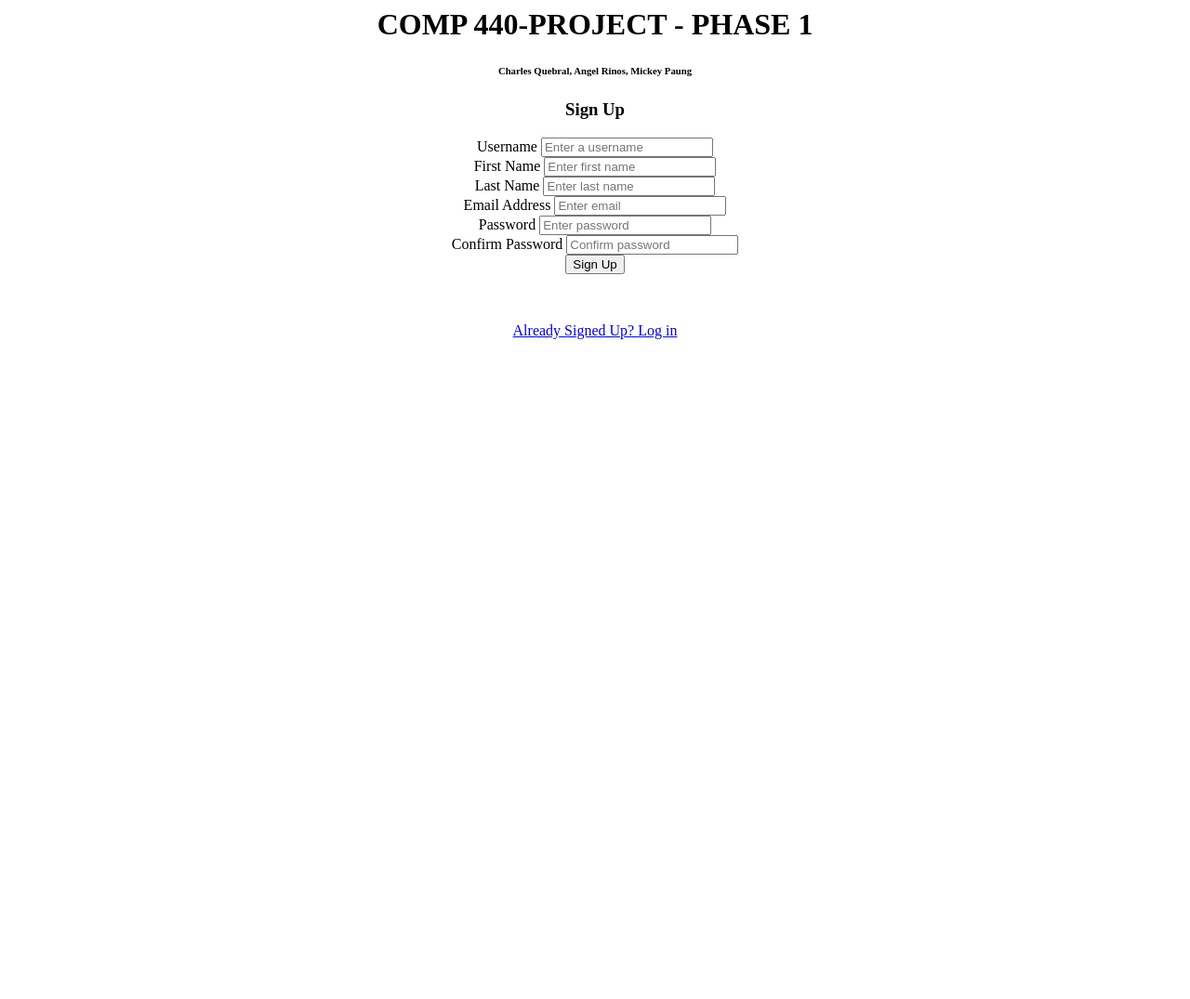
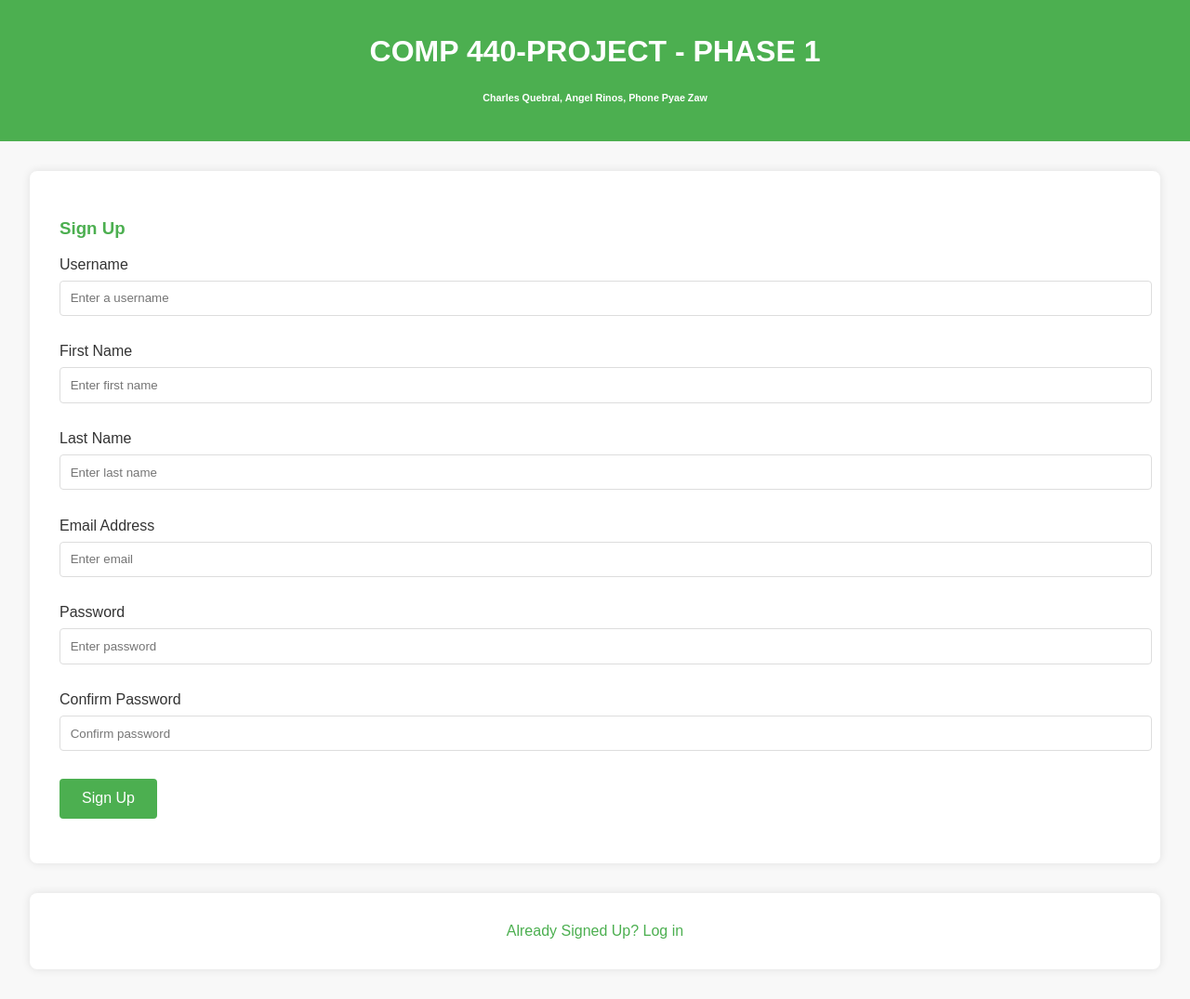
Before and after one commit to charlesquebral/440DBDesign-Project, a Flask app: page /signup in a window 1280 px wide. Shown: the whole page at 93% size. Before the commit the page ends 365 px from the top, so only its background shows below. Run offline with Flask 3, Linux system fonts and the light colour scheme; some libraries are stand-ins or nearby versions.

Commit message:
Changes made to login.html, index.html and signup.html also created style.css file

```diff
--- a/templates/signup.html
+++ b/templates/signup.html
@@ -1,48 +1,57 @@
-<html>
-    <head><h1 align="center">COMP 440-PROJECT - PHASE 1</h1>
-        <h6 align="center">Charles Quebral, Angel Rinos, Mickey Paung</h6>
-        <h3 align="center">Sign Up</h3>
-    </head>
-
-    <body>
-        <div class="signupform">
+<!DOCTYPE html>
+<html lang="en">
+<head>
+    <meta charset="UTF-8">
+    <meta name="viewport" content="width=device-width, initial-scale=1.0">
+    <meta name="description" content="Login to access COMP 440 Project">
+    <meta name="keywords" content="COMP 440, Project, Login">
+    <meta name="author" content="Charles Quebral, Angel Rinos, Phone Pyae Zaw">
+    <link rel="stylesheet" href="style.css">
+    <title>COMP 440-PROJECT - PHASE 1</title>
+</head>
+<body>
+    <header>
+        <h1>COMP 440-PROJECT - PHASE 1</h1>
+        <h6>Charles Quebral, Angel Rinos, Phone Pyae Zaw</h6>
+    </header>
+    <main>
+        <section class="signup-section">
+            <h3>Sign Up</h3>
             <form action="{{url_for('signup')}}" method="post" autocomplete="off">
-                <div align="center" class="form-group">
+                <div class="form-group">
                     <label for="username">Username</label>
-                    <input type="username" class="form-control" id="username" name="username" placeholder="Enter a username"/>
+                    <input type="text" class="form-control" id="username" name="username" placeholder="Enter a username" required/>
                 </div>
-                <div align="center" class="form-group">
+                <div class="form-group">
                     <label for="firstname">First Name</label>
-                    <input type="firstname" class="form-control" id="firstname" name="firstname" placeholder="Enter first name"/>
+                    <input type="text" class="form-control" id="firstname" name="firstname" placeholder="Enter first name" required/>
                 </div>
-                <div align="center" class="form-group">
+                <div class="form-group">
                     <label for="lastname">Last Name</label>
-                    <input type="lastname" class="form-control" id="lastname" name="lastname" placeholder="Enter last name"/>
+                    <input type="text" class="form-control" id="lastname" name="lastname" placeholder="Enter last name" required/>
                 </div>
-                <div align="center" class="form-group">
+                <div class="form-group">
                     <label for="email">Email Address</label>
-                    <input type="email" class="form-control" id="email" name="email" placeholder="Enter email"/>
+                    <input type="email" class="form-control" id="email" name="email" placeholder="Enter email" required/>
                 </div>
-                <div align="center" class="form-group">
-                    <label for="password">Password</label>
-                    <input type="password" class="form-control" id="password" name="password" placeholder="Enter password"/>
+                <div class="form-group">
+                    <!-- Added pattern for password: at least 8 characters, 1 uppercase, 1 number -->
+                    <label for="password" aria-label="Enter a password. It should be at least 8 characters long and contain at least 1 uppercase letter and 1 number.">Password</label>
+                    <input type="password" class="form-control" id="password" name="password" placeholder="Enter password" pattern="(?=.*\d)(?=.*[a-z])(?=.*[A-Z]).{8,}" required/>
                 </div>
-                <div align="center" class="form-group">
-                    <label for="cpassword">Confirm Password</label>
-                    <input type="cpassword" class="form-control" id="cpassword" name="cpassword" placeholder="Confirm password"/>
+                <div class="form-group">
+                    <label for="cpassword" aria-label="Confirm your password.">Confirm Password</label>
+                    <input type="password" class="form-control" id="cpassword" name="cpassword" placeholder="Confirm password" pattern="(?=.*\d)(?=.*[a-z])(?=.*[A-Z]).{8,}" required/>
                 </div>
-                <div align="center" class="button-group">
+                <div class="button-group">
                     <button type="submit" class="btn-primary">Sign Up</button>
                 </div>
-                <br>
                 <div class="msg">{{ msg }}</div>
             </form>
-        </div>
-        <br>
-        <div align="center" class="link-group">
-            <a id="sign up" href="login">Already Signed Up? Log in</a>
-        </div>
-    </body>
-    <br>
-
+        </section>
+        <section class="link-group">
+            <a href="login">Already Signed Up? Log in</a>
+        </section>
+    </main>
+</body>
 </html>
--- /dev/null
+++ b/templates/style.css
@@ -0,0 +1,96 @@
+:root {
+    --main-bg-color: #f8f8f8;
+    --main-accent-color: #4CAF50;
+    --main-text-color: #333;
+    --error-color: red;
+    --light-shadow: 0px 0px 10px rgba(0, 0, 0, 0.1);
+    --white-color: white;
+}
+
+body {
+    font-family: Arial, sans-serif;
+    background-color: var(--main-bg-color);
+    margin: 0;
+    padding: 0;
+}
+
+header {
+    background-color: var(--main-accent-color);
+    color: var(--white-color);
+    text-align: center;
+    padding: 1em;
+}
+
+main {
+    margin: 2em;
+}
+
+@media only screen and (max-width: 600px) {
+    main {
+        margin: 1em;
+    }
+}
+
+.signup-section, .link-group {
+    background-color: white;
+    padding: 2em;
+    margin: 2em 0;
+    border-radius: 8px;
+    box-shadow: 0px 0px 10px rgba(0, 0, 0, 0.1);
+}
+
+h3 {
+    color: #4CAF50;
+}
+
+.form-group {
+    margin-bottom: 1em;
+}
+
+label {
+    display: block;
+    margin-bottom: 0.5em;
+    color: #333;
+}
+
+input[type="text"],
+input[type="email"],
+input[type="password"] {
+    width: 100%;
+    padding: 0.8em;
+    border: 1px solid #ddd;
+    border-radius: 4px;
+    margin-bottom: 1em;
+}
+
+button.btn-primary {
+    background-color: #4CAF50;
+    color: white;
+    padding: 0.8em 1.5em;
+    border: none;
+    border-radius: 4px;
+    cursor: pointer;
+    font-size: 1em;
+}
+
+button.btn-primary:hover {
+    background-color: #45a049;
+}
+
+.msg {
+    margin-top: 1em;
+    color: red;
+}
+
+.link-group {
+    text-align: center;
+}
+
+.link-group a {
+    text-decoration: none;
+    color: #4CAF50;
+}
+
+.link-group a:hover {
+    text-decoration: underline;
+}
```
Also changed, not shown: templates/index.html (+30 -18 lines), templates/login.html (+32 -26 lines), 1 other file.
